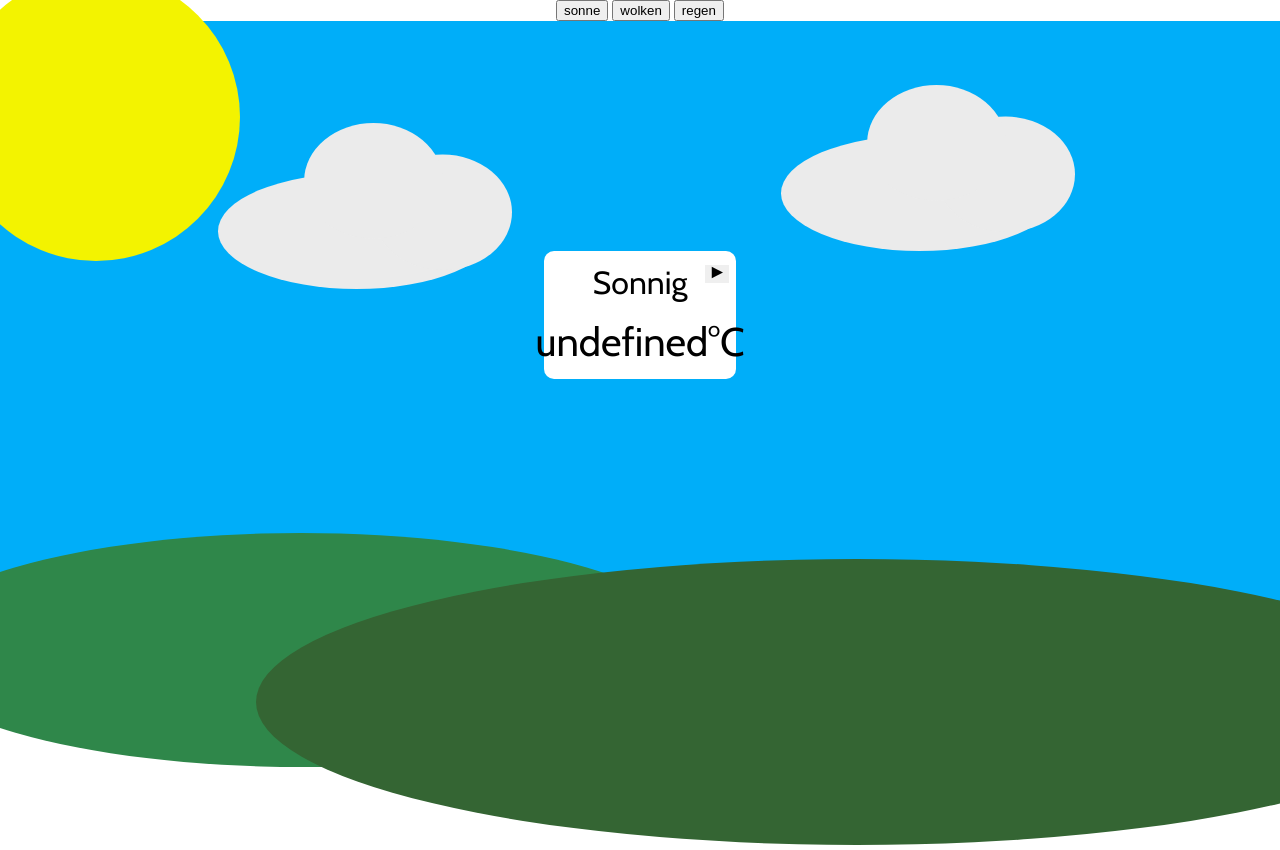
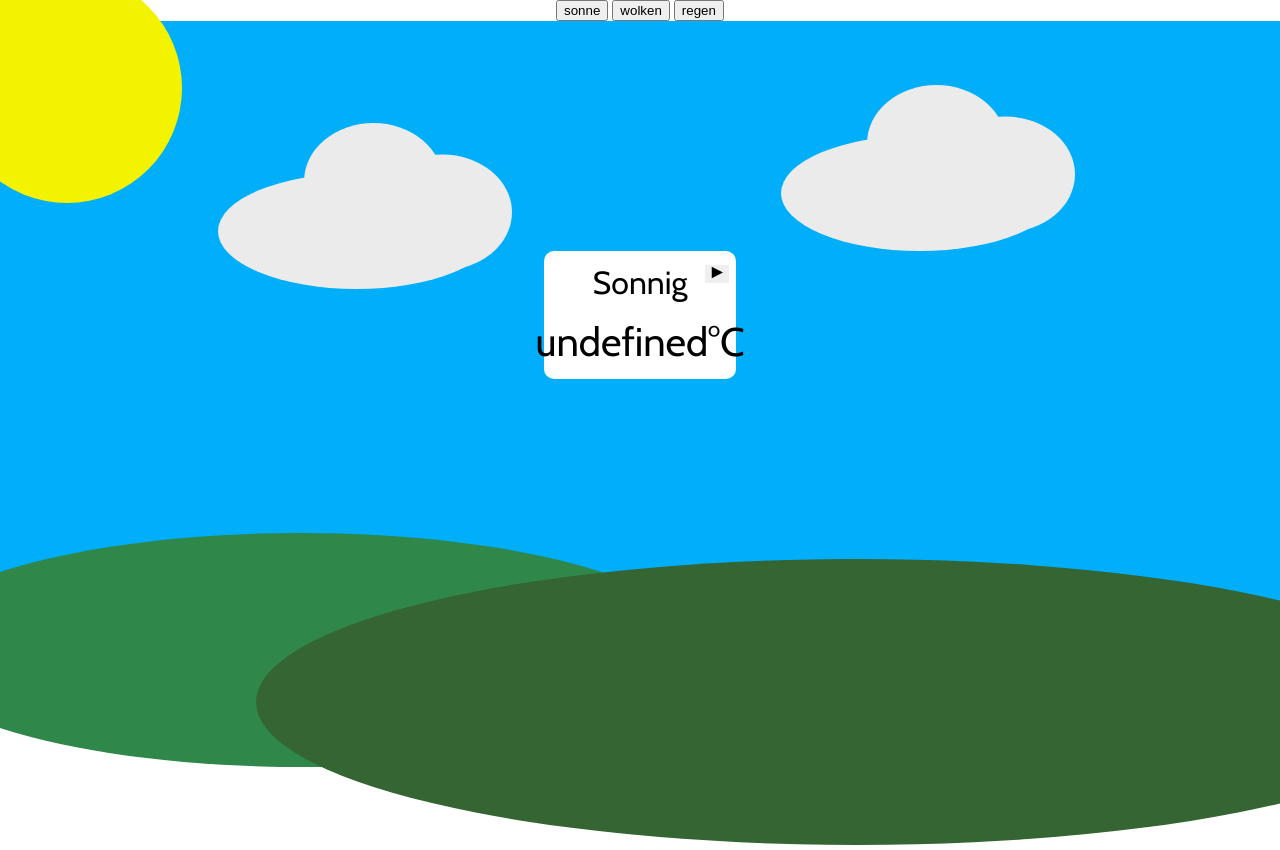
Before and after one commit to Salzsuppe/Wetterstation, a Flask app: page / in a window 1280 px wide. Run offline with Flask 2, Linux system fonts and the light colour scheme; data comes from the database, SQL or seed files in the repository; data that the repository does not hold is empty.

Commit message:
changed sun scaling

```diff
--- a/static/styles/style.css
+++ b/static/styles/style.css
@@ -19,8 +19,8 @@
 .sun{
     position: absolute;
     border-radius: 100%;
-    width: 18em;
-    height: 18em;
+    width: 18vw;
+    height: 18vw;
     top: -3em;
     left: -3em;
     background-color: #F3F300;
@@ -176,7 +176,3 @@
 .menu-pulldown button:hover{
     background-color: lightgrey;
 }
-
-@media(max-width: 1000px) {
-
-}
```
